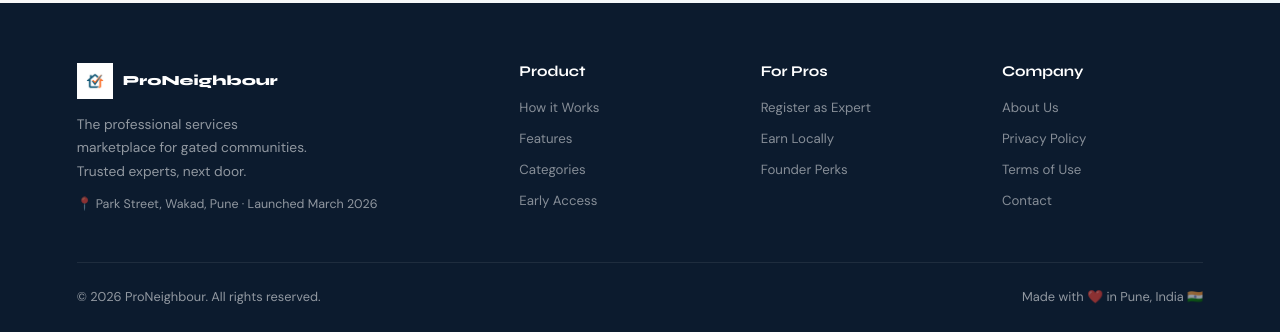
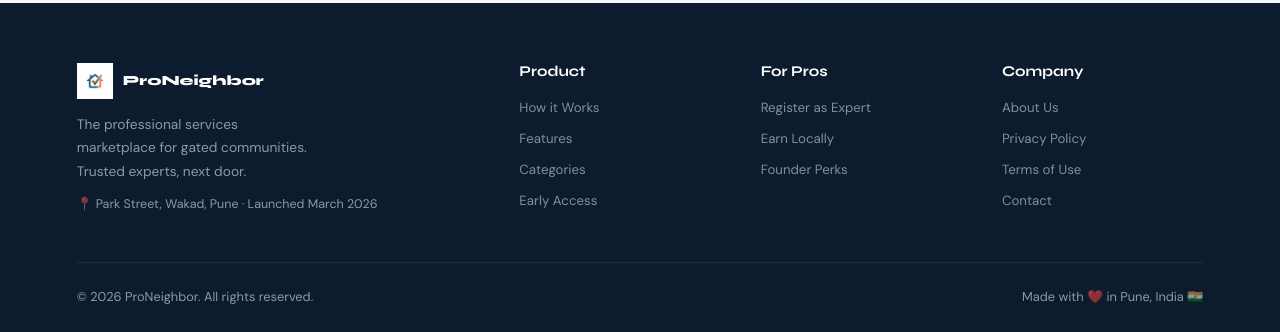
Before and after one commit to Manvendra08/NeighbhorPro, a React (Vite) app: page / in a window 1280 px wide. Shown: the part 5902-6234 px from the top of the page. Built offline with nearby package versions, Linux system fonts and the light colour scheme; no server answers.

Commit message:
chore: rebrand to ProNeighbor and fix admin profile link

```diff
--- a/index.html
+++ b/index.html
@@ -4,7 +4,7 @@
     <meta charset="UTF-8" />
     <link rel="icon" type="image/png" href="/images/logo.png" />
     <meta name="viewport" content="width=device-width, initial-scale=1.0" />
-    <title>ProNeighbour — Your Society's Professional Network</title>
+    <title>ProNeighbor — Your Society's Professional Network</title>
   </head>
   <body>
     <div id="root"></div>
--- a/src/App.tsx
+++ b/src/App.tsx
@@ -52,7 +52,7 @@ export default function App() {
             <Route path="/bookings"  element={<ProtectedRoute userOnly><MyBookings /></ProtectedRoute>} />
             <Route path="/wallet"    element={<ProtectedRoute userOnly><Wallet /></ProtectedRoute>} />
             <Route path="/profile"   element={<Navigate to="/account" replace />} />
-            <Route path="/account"   element={<ProtectedRoute userOnly><MyAccount /></ProtectedRoute>} />
+            <Route path="/account"   element={<ProtectedRoute><MyAccount /></ProtectedRoute>} />
             <Route path="/messages"  element={<ProtectedRoute userOnly><Messages /></ProtectedRoute>} />
             <Route path="/support"   element={<ProtectedRoute userOnly><Support /></ProtectedRoute>} />
 
--- a/src/components/layout/Sidebar.tsx
+++ b/src/components/layout/Sidebar.tsx
@@ -55,7 +55,7 @@ export default function Sidebar({ collapsed, onToggle }: SidebarProps) {
         {!collapsed && (
           <div className="sidebar-logo" style={{ display: "flex", alignItems: "center", gap: "8px" }}>
             <img src="/images/logo.png" alt="Logo" style={{ width: "24px", height: "24px", objectFit: "contain", borderRadius: "4px" }} />
-            ProNeighbour
+            ProNeighbor
           </div>
         )}
         <button className="sidebar-toggle" onClick={onToggle} aria-label="Toggle sidebar">{I.collapse}</button>
--- a/src/components/layout/TopBar.tsx
+++ b/src/components/layout/TopBar.tsx
@@ -45,6 +45,13 @@ export default function TopBar() {
 
   return (
     <header className="topbar">
+      <Link to="/" style={{ display: "flex", alignItems: "center", gap: 8, textDecoration: "none", marginRight: 24, flexShrink: 0 }}>
+        <img src="/images/logo.png" alt="ProNeighbor" style={{ height: 28, width: 28, objectFit: "contain" }} />
+        <span style={{ fontWeight: 800, fontSize: "1.1rem", color: "#0C1B2E", letterSpacing: -0.5, fontFamily: "Syne, sans-serif" }}>
+          Pro<span style={{ color: "#F5692C" }}>Neighbor</span>
+        </span>
+      </Link>
+
       <div className="topbar-search">
         <svg width="16" height="16" viewBox="0 0 24 24" fill="none" stroke="currentColor" strokeWidth="2" strokeLinecap="round" strokeLinejoin="round">
           <circle cx="11" cy="11" r="8"/><path d="m21 21-4.35-4.35"/>
--- a/src/pages/LandingPage.tsx
+++ b/src/pages/LandingPage.tsx
@@ -41,7 +41,7 @@ export default function LandingPage() {
         transition: "box-shadow 0.3s",
       }}>
         <a href="#" style={{ display: "flex", alignItems: "center", gap: 10, textDecoration: "none" }}>
-          <img src="/images/logo.png" alt="ProNeighbour" style={{ height: 36 }} />
+          <img src="/images/logo.png" alt="ProNeighbor" style={{ height: 36 }} />
           <span style={{ fontFamily: "'Syne', 'DM Sans', sans-serif", fontWeight: 800, fontSize: "1.1rem", color: "#0C1B2E", letterSpacing: -0.5 }}>
             Pro<span style={{ color: "#F5692C" }}>Neighbour</span>
           </span>
@@ -315,8 +315,8 @@ export default function LandingPage() {
           <div style={{ display: "grid", gridTemplateColumns: "2fr 1fr 1fr 1fr", gap: 40, paddingBottom: 40, borderBottom: "1px solid rgba(255,255,255,0.08)" }}>
             <div>
               <div style={{ display: "flex", alignItems: "center", gap: 10, marginBottom: 14 }}>
-                <img src="/images/logo.png" alt="ProNeighbour" style={{ height: 36 }} />
-                <span style={{ fontFamily: "'Syne',sans-serif", fontWeight: 800, color: "#fff" }}>ProNeighbour</span>
+                <img src="/images/logo.png" alt="ProNeighbor" style={{ height: 36 }} />
+                <span style={{ fontFamily: "'Syne',sans-serif", fontWeight: 800, color: "#fff" }}>ProNeighbor</span>
               </div>
               <p style={{ fontSize: "0.86rem", lineHeight: 1.7, maxWidth: 240 }}>The professional services marketplace for gated communities. Trusted experts, next door.</p>
               <p style={{ marginTop: 12, fontSize: "0.78rem" }}>📍 Park Street, Wakad, Pune · Launched March 2026</p>
@@ -338,7 +338,7 @@ export default function LandingPage() {
             ))}
           </div>
           <div style={{ display: "flex", justifyContent: "space-between", alignItems: "center", paddingTop: 24, fontSize: "0.8rem", flexWrap: "wrap", gap: 8 }}>
-            <span>© 2026 ProNeighbour. All rights reserved.</span>
+            <span>© 2026 ProNeighbor. All rights reserved.</span>
             <span>Made with ❤️ in Pune, India 🇮🇳</span>
           </div>
         </div>
```
